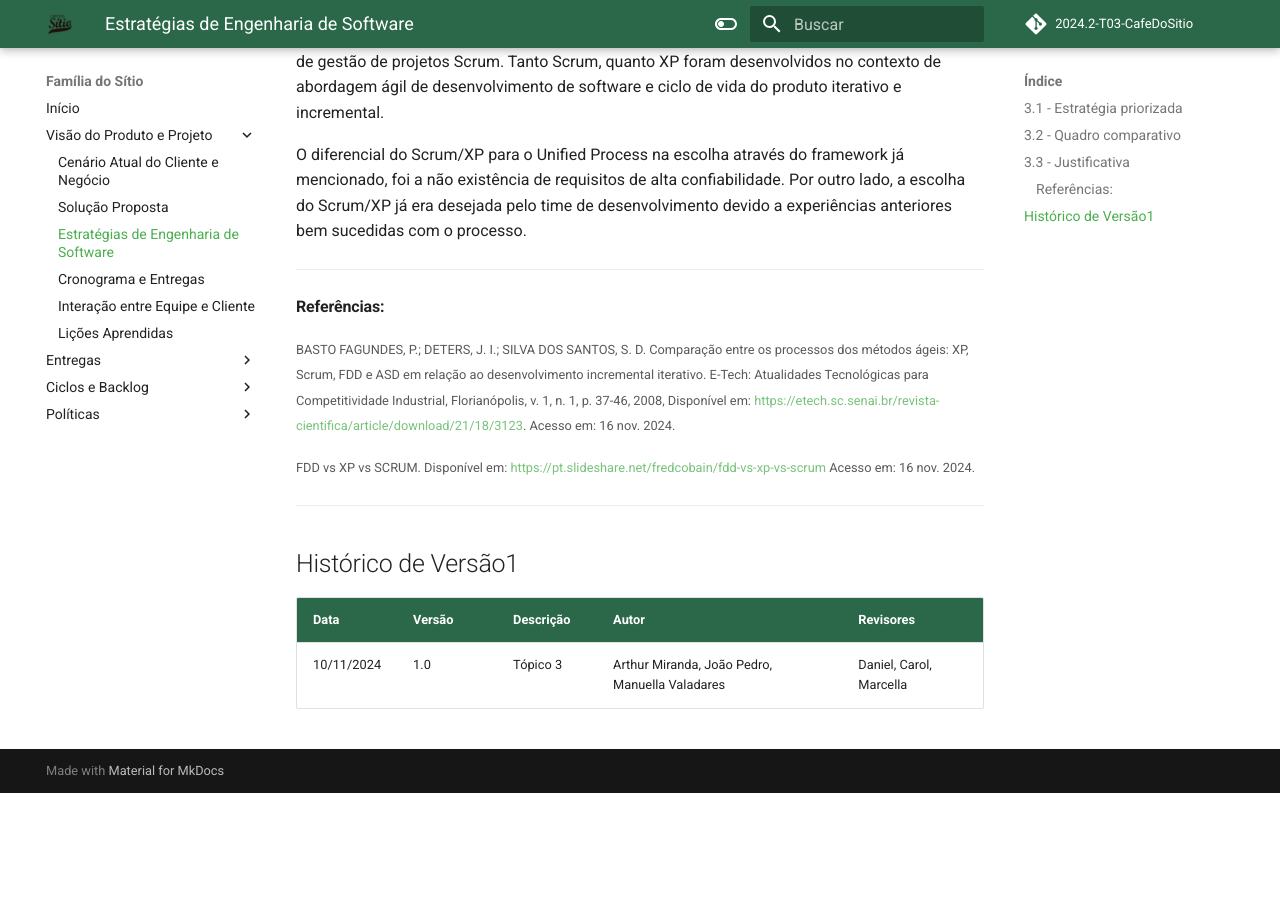
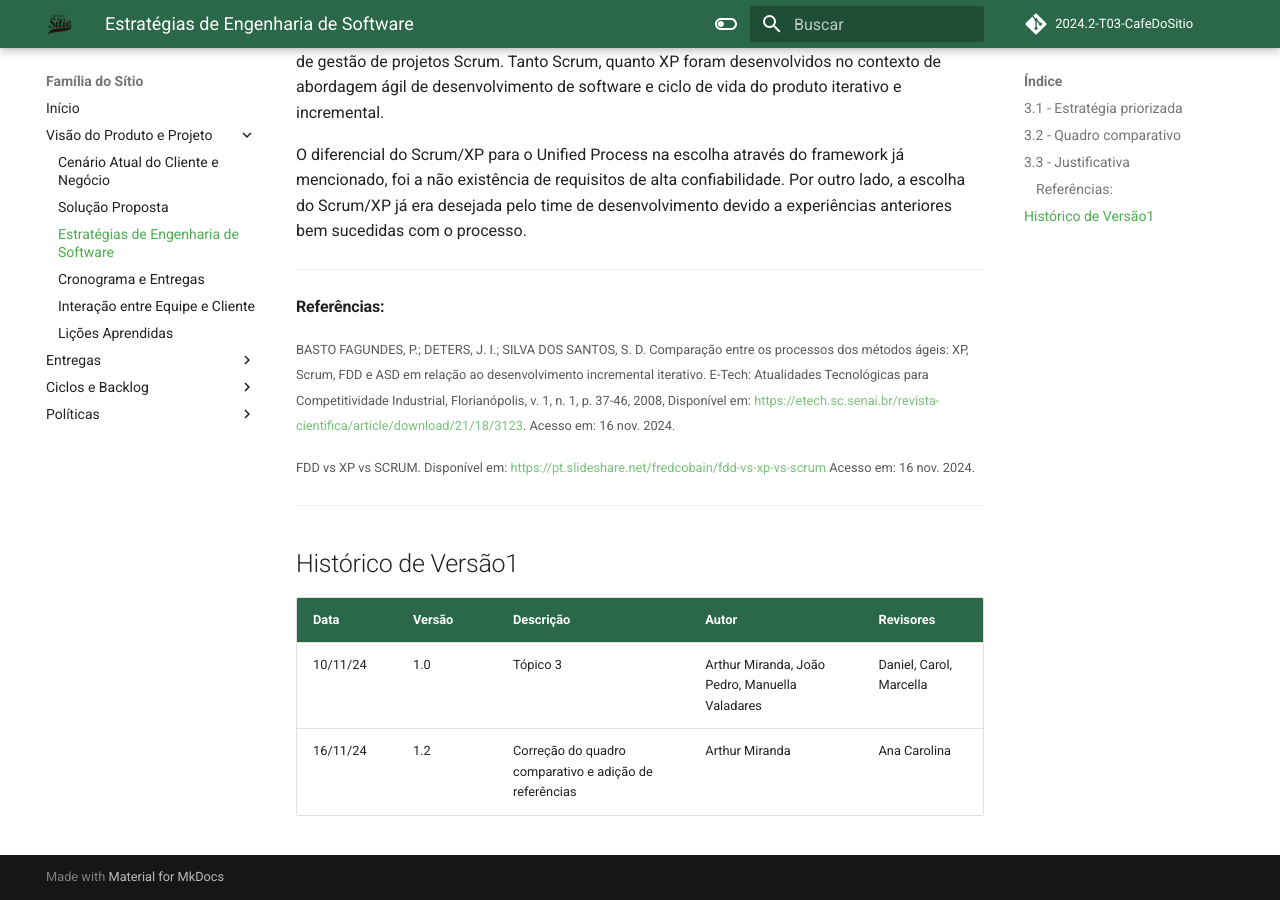
Before and after one commit to mdsreq-fga-unb/2024.2-T03-CafeDoSitio, an MkDocs documentation site: the page built from docs/sections/2-docPage/3-estrategiasEngSoftware.md, in a window 1280 px wide and 900 px high, scrolled down 2349 px. Built offline with MkDocs 1.6.1 and Material for MkDocs 9.7.7, drawn with Linux system fonts in a browser that asks for light colours; comment, search, counter and statistics services are not loaded; before the commit the page ends 3142 px from its top, so only the background shows below that.

Commit message:
docs: historico de versionamento

```diff
--- a/docs/sections/2-docPage/3-estrategiasEngSoftware.md
+++ b/docs/sections/2-docPage/3-estrategiasEngSoftware.md
@@ -51,4 +51,5 @@ O diferencial do Scrum/XP para o Unified Process na escolha através do framewor
 ## Histórico de Versão1
 Data     | Versão | Descrição | Autor | Revisores
 -------- | ------ | --------- | ----- | ---------
-10/11/2024 | 1.0 | Tópico 3 | Arthur Miranda, João Pedro, Manuella Valadares | Daniel, Carol, Marcella
+10/11/24 | 1.0 | Tópico 3 | Arthur Miranda, João Pedro, Manuella Valadares | Daniel, Carol, Marcella
+16/11/24 | 1.2 | Correção do quadro comparativo e adição de referências | Arthur Miranda | Ana Carolina
```
